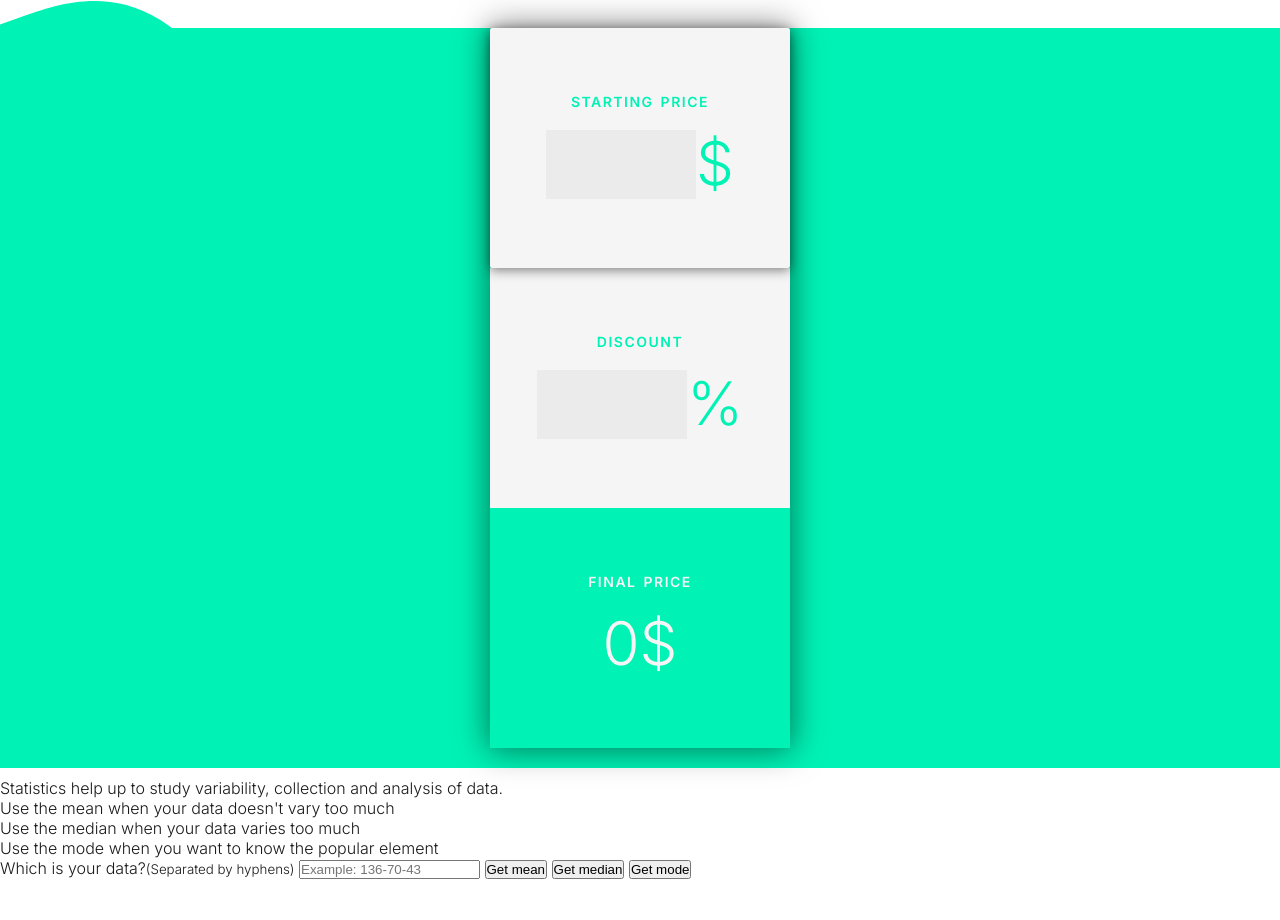
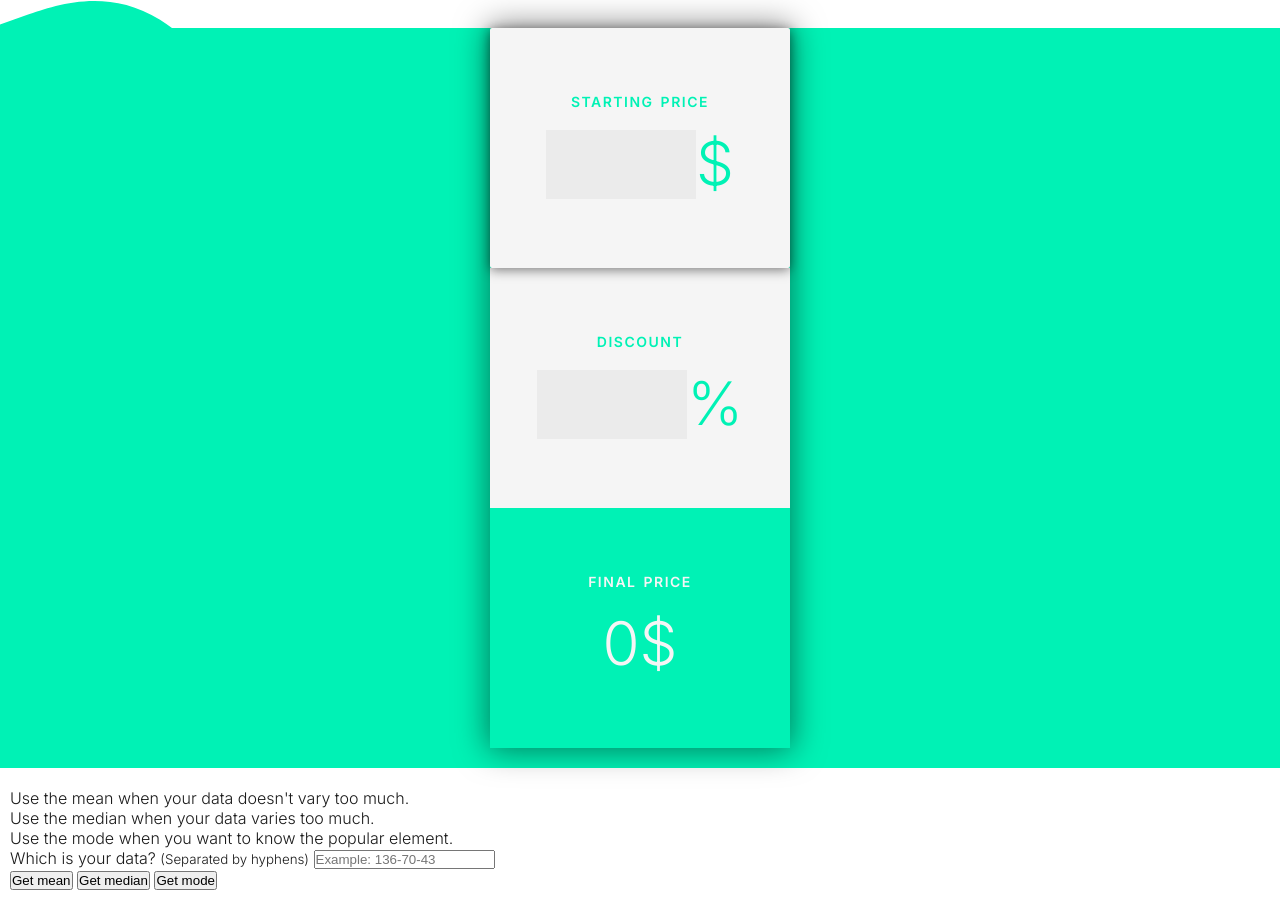
Before and after one commit to lesterpaz99/math-bot, a plain HTML site: page index.html in a window 1280 px wide. Shown: the part 1112-2032 px from the top of the page. Before the commit the page ends 2011 px from the top, so only its background shows below. Drawn offline with Linux system fonts and the light colour scheme.

Commit message:
add a wrapper div to the statistics section in HTML

```diff
--- a/index.html
+++ b/index.html
@@ -183,19 +183,22 @@
 		</section>
 		<section class="statistics" id="statistics">
 			<h2 class="section__title">Statistics</h2>
-			<p>
-				Statistics help up to study variability, collection and analysis of
-				data.
+			<div class="wrapper">
+				<p class="statistics-text">
+					Use the <span>mean</span> when your data doesn't vary too much.
 				</p>
-			<p>Use the <span>mean</span> when your data doesn't vary too much</p>
-			<p>Use the <span>median</span> when your data varies too much</p>
-			<p>Use the <span>mode</span> when you want to know the popular element</p>
-			<div class="waves"></div>
+				<p class="statistics-text">
+					Use the <span>median</span> when your data varies too much.
+				</p>
+				<p class="statistics-text">
+					Use the <span>mode</span> when you want to know the popular element.
+				</p>
 				<div class="statistics-card">
-				<form>
-					<label for="statistics-data"
-						>Which is your data?<small>(Separated by hyphens)</small></label
+					<form class="statistics-form">
+						<label class="form__label" for="statistics-data"
+							>Which is your data?</label
 						>
+						<small class="form__small-txt">(Separated by hyphens)</small>
 						<input
 							type="text"
 							class="statistics__input"
@@ -203,6 +206,7 @@
 							pattern="^[0-9]*(-[0-9]*?)*\S"
 							placeholder="Example: 136-70-43"
 						/>
+						<div class="statistics-buttons">
 							<button type="submit" class="statistic__button" id="mean-btn">
 								Get mean
 							</button>
@@ -212,9 +216,13 @@
 							<button type="submit" class="statistic__button" id="mode-btn">
 								Get mode
 							</button>
+						</div>
 					</form>
+					<div class="result-wrapper">
 						<p class="result-chosen" id="result-chosen"></p>
 						<p class="statistics__result" id="statistics-result"></p>
+					</div>
+				</div>
 			</div>
 		</section>
 		<script type="module" src="./main.js"></script>
```
Lines whose indentation alone changed are shown as unchanged.
